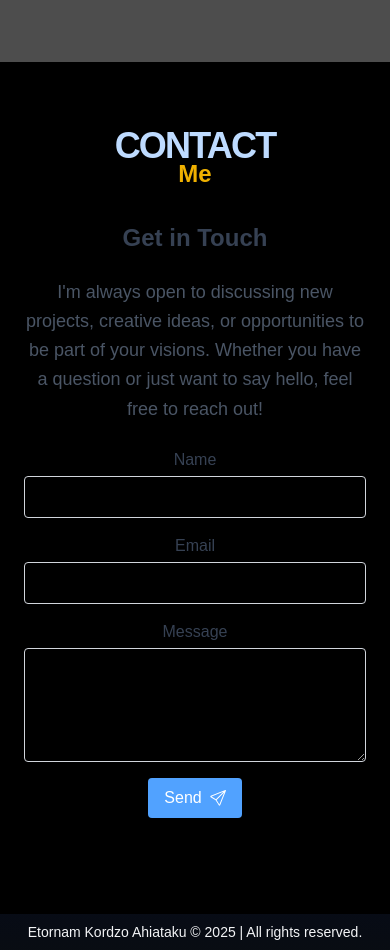
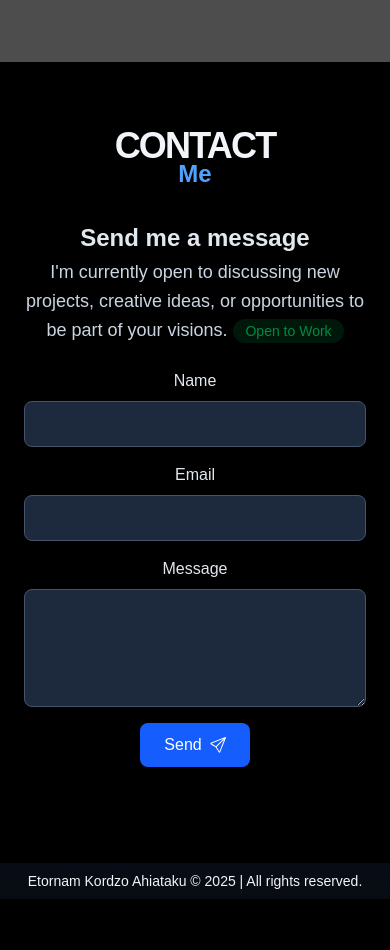
Before and after one commit to etor01/dev-tornam, a Next.js app: page / in a window 390 px wide. Shown: the part 4745-5695 px from the top of the page. After the commit the page ends 5644 px from the top, so only its background shows below. Built offline with nearby package versions, Linux system fonts and the light colour scheme.

Commit message:
Added a pulsing animation

```diff
--- a/src/app/components/sections/Contact.tsx
+++ b/src/app/components/sections/Contact.tsx
@@ -1,47 +1,46 @@
-
 export default function Contact() {
     const sendIcon = <svg xmlns="http://www.w3.org/2000/svg" width="16" height="16" fill="currentColor" className="bi bi-send" viewBox="0 0 16 16">
                         <path d="M15.854.146a.5.5 0 0 1 .11.54l-5.819 14.547a.75.75 0 0 1-1.329.124l-3.178-4.995L.643 7.184a.75.75 0 0 1 .124-1.33L15.314.037a.5.5 0 0 1 .54.11ZM6.636 10.07l2.761 4.338L14.13 2.576zm6.787-8.201L1.591 6.602l4.339 2.76z"/>
                      </svg>;
     return (
-        <section className="py-16 px-6 " id="contact">
+        <section className="py-16 px-6" id="contact">
             <div className="container mx-auto max-w-5xl grid grid-cols-1 md:grid-cols-12 gap-8 md:gap-12 items-start">
 
                 {/* LEFT COLUMN: Title */}
                 <div className="md:col-span-4 md:sticky md:top-8 text-center md:text-right">
-                    <h2 className="text-4xl md:text-6xl font-extrabold text-blue-200 hover:text-yellow-500 tracking-tighter uppercase mb-2">
+                    <h2 className="text-4xl md:text-6xl font-extrabold text-slate-100 hover:text-slate-200 tracking-tighter uppercase mb-2 transition-colors">
                         Contact
                     </h2>
-                    <span className="block text-2xl md:text-3xl font-bold text-yellow-500 -mt-4 md:-mt-6 mr-0 md:mr-2">
+                    <span className="block text-2xl md:text-3xl font-bold text-blue-400 -mt-4 md:-mt-6 mr-0 md:mr-2">
                         Me
                     </span>
                 </div>
 
                 {/* RIGHT COLUMN: Content */}
                 <div className="md:col-span-8 space-y-6 text-center md:text-left">
-                    <h3 className="text-2xl font-bold text-gray-700">Get in Touch</h3>
-                    <p className="text-gray-600 leading-relaxed text-lg text-pretty">
-                        I&apos;m always open to discussing new projects, creative ideas, or opportunities to be part of your visions.
-                        Whether you have a question or just want to say hello, feel free to reach out!
+                    <h3 className="text-2xl font-bold text-slate-200 mb-1">Send me a message</h3>
+                    <p className="text-slate-300 leading-relaxed text-lg text-pretty">
+                        I&apos;m currently open to discussing new projects, creative ideas, or opportunities to be part of your visions.
+                        <span className="px-3 py-1 bg-green-500/20 text-green-400 rounded-full text-sm font-medium ml-1.5 animate-pulse">Open to Work</span>
                     </p>
 
                         <form>
                             <div>
                                 <div className="mb-4">
-                                    <label htmlFor="name" className="block text-gray-700">Name</label>
-                                    <input type="text" id="name" className="mt-1 block w-full p-2 border border-gray-300 rounded" required />
+                                    <label htmlFor="name" className="block text-slate-200 font-medium">Name</label>
+                                    <input type="text" id="name" className="mt-2 block w-full px-4 py-2.5 bg-slate-800 border border-slate-600 rounded-lg text-slate-100 placeholder-slate-400 focus:border-blue-400 focus:ring-1 focus:ring-blue-400 focus:outline-none transition" required />
                                 </div>
                                 <div className="mb-4">
-                                    <label htmlFor="email" className="block text-gray-700">Email</label>
-                                    <input type="email" id="email" className="mt-1 block w-full p-2 border border-gray-300 rounded" required />
+                                    <label htmlFor="email" className="block text-slate-200 font-medium">Email</label>
+                                    <input type="email" id="email" className="mt-2 block w-full px-4 py-2.5 bg-slate-800 border border-slate-600 rounded-lg text-slate-100 placeholder-slate-400 focus:border-blue-400 focus:ring-1 focus:ring-blue-400 focus:outline-none transition" required />
                                 </div>
                                 <div className="mb-4">
-                                    <label htmlFor="message" className="block text-gray-700">Message</label>
-                                    <textarea id="message" className="mt-1 block w-full p-2 border border-gray-300 rounded" rows={4} required></textarea>
+                                    <label htmlFor="message" className="block text-slate-200 font-medium">Message</label>
+                                    <textarea id="message" className="mt-2 block w-full px-4 py-2.5 bg-slate-800 border border-slate-600 rounded-lg text-slate-100 placeholder-slate-400 focus:border-blue-400 focus:ring-1 focus:ring-blue-400 focus:outline-none transition" rows={4} required></textarea>
                                 </div>
 
-                                <button type="submit" className="bg-blue-400 hover:bg-blue-600 text-white px-4 py-2 rounded">
-                                    <span className="inline-flex items-center gap-2">Send {sendIcon} </span>
+                                <button type="submit" className="bg-blue-600 hover:bg-blue-500 text-white px-6 py-2.5 rounded-lg font-medium transition-colors">
+                                    <span className="inline-flex items-center gap-2">Send {sendIcon}</span>
                                 </button>
                             </div>
                         </form>
```
